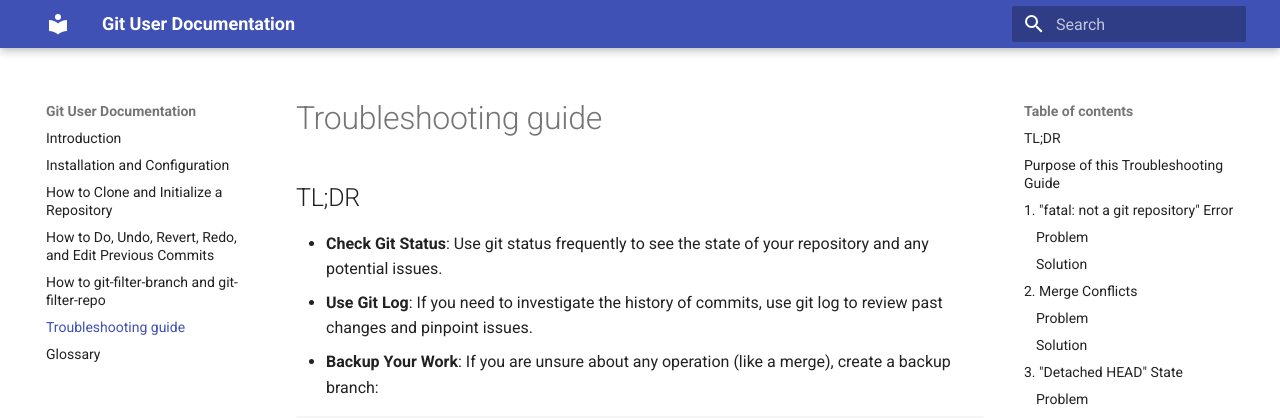
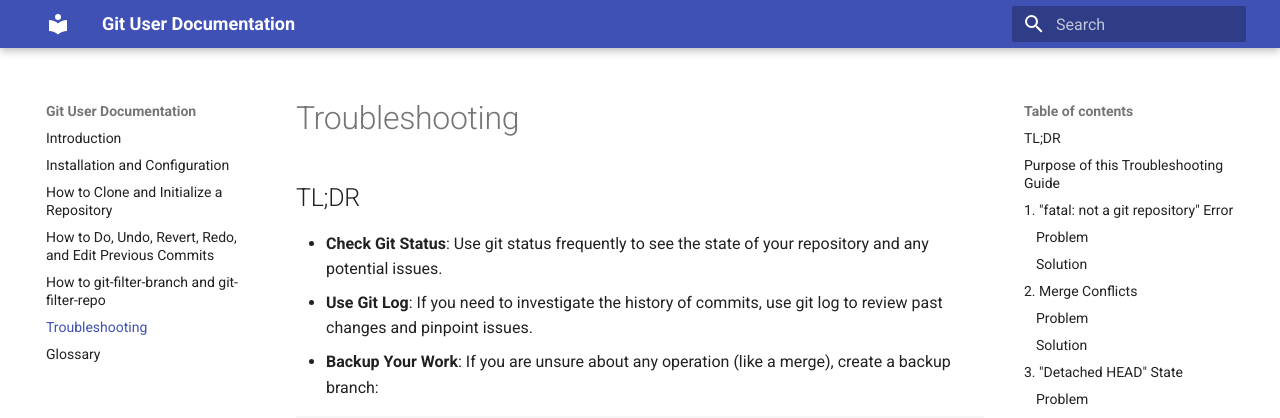
Before and after one commit to BCIT-203/COMM-2216-User-Documentation-Assignment, an MkDocs documentation site: the page built from docs/8-troubleshoot.md, in a window 1280 px wide and 900 px high. Shown: the top 418 px of the window. Built offline with MkDocs 1.6.1 and Material for MkDocs 9.7.7, drawn with Linux system fonts in a browser that asks for light colours.

Commit message:
update title

```diff
--- a/docs/8-troubleshoot.md
+++ b/docs/8-troubleshoot.md
@@ -1,4 +1,4 @@
-# Troubleshooting guide
+# Troubleshooting
 
 ## TL;DR
 
```
